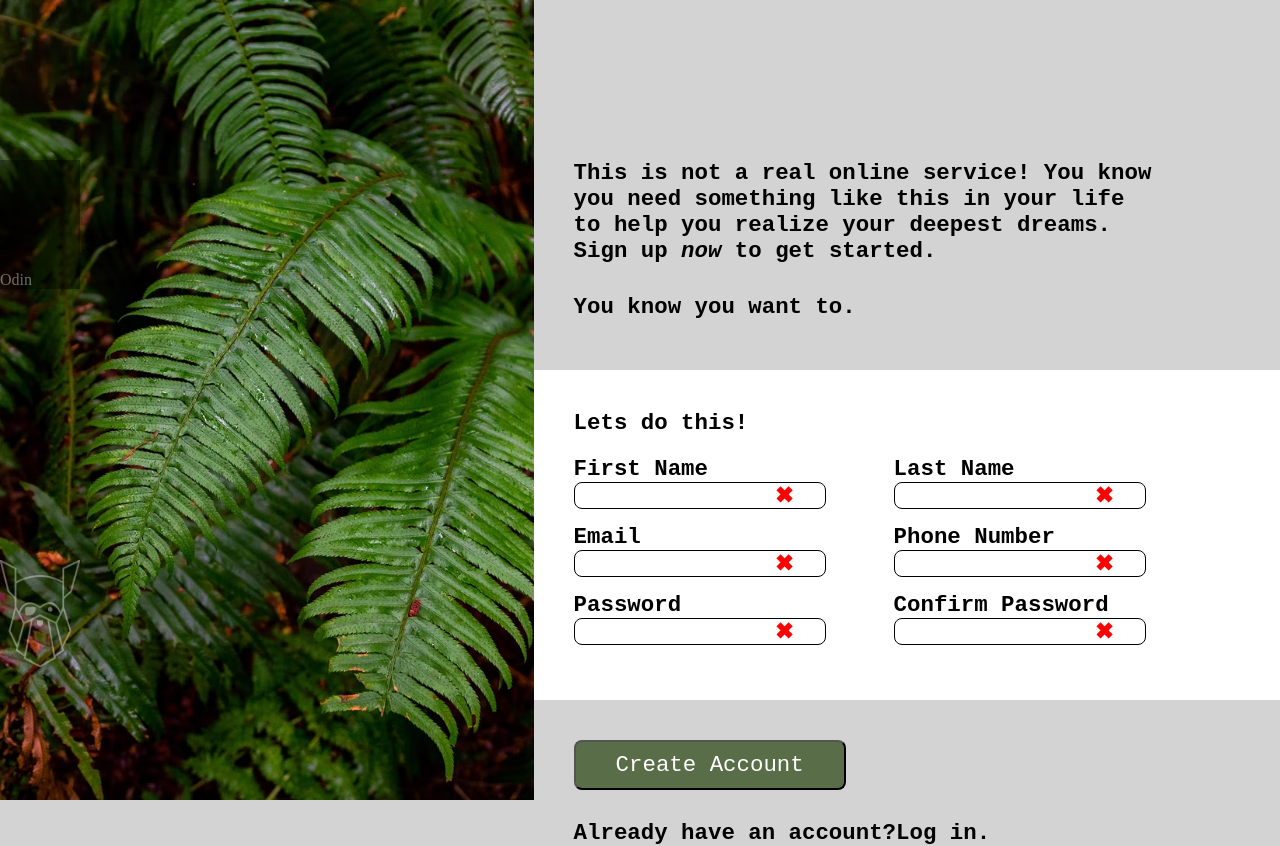
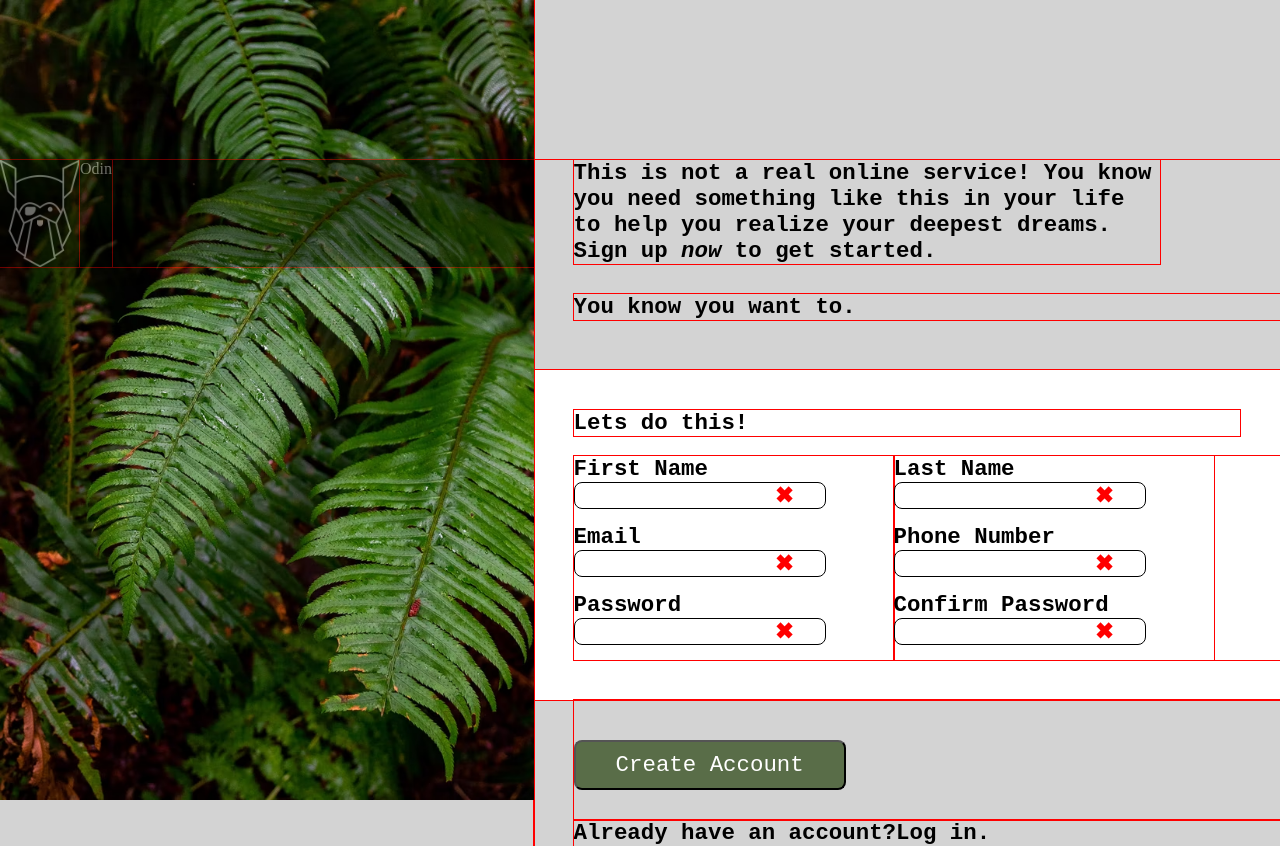
Before and after one commit to COValhalla/sign-up-form, a plain HTML site: page index.html in a window 1280 px wide. Drawn offline with Linux system fonts and the light colour scheme.

Commit message:
Fixed image container width to match image width.

```diff
--- a/index.html
+++ b/index.html
@@ -12,7 +12,7 @@
 
 <body>
     <div class="main-container">
-        <div>
+        <div class ="img-container">
             <img class="background-image" src="resources/tree-background.avif" alt="tree branches">
             <div class="background-color">
                 <img class="img-logo" src="resources/odin-lined.png" alt="odin logo">
--- a/stylesheet.css
+++ b/stylesheet.css
@@ -2,9 +2,9 @@
     --content-left-margin: 40px;
 }
 
-/* div {
+div {
     outline: 1px solid red;
-} */
+}
 body{
     margin:0; /* Pushes image to the corner of page */
 }
@@ -122,6 +122,9 @@ button{
 
 
 /* left side background details */
+.img-container {
+    position: relative;
+}
 .background-image{
     height: 100vh;
     width: auto;
@@ -129,10 +132,12 @@ button{
 }
 
 .background-color {
+    display: flex;
     position: absolute;
     background: black;
     top: 20vh;
     opacity: 40%;
+    width: 100%;
 }
 
 .img-logo{
@@ -140,7 +145,7 @@ button{
     height: auto;
     /* position 30% down screen vh  */
     position: relative;
-    top: 400px;
+
 }
 
 .odin-text{
```
